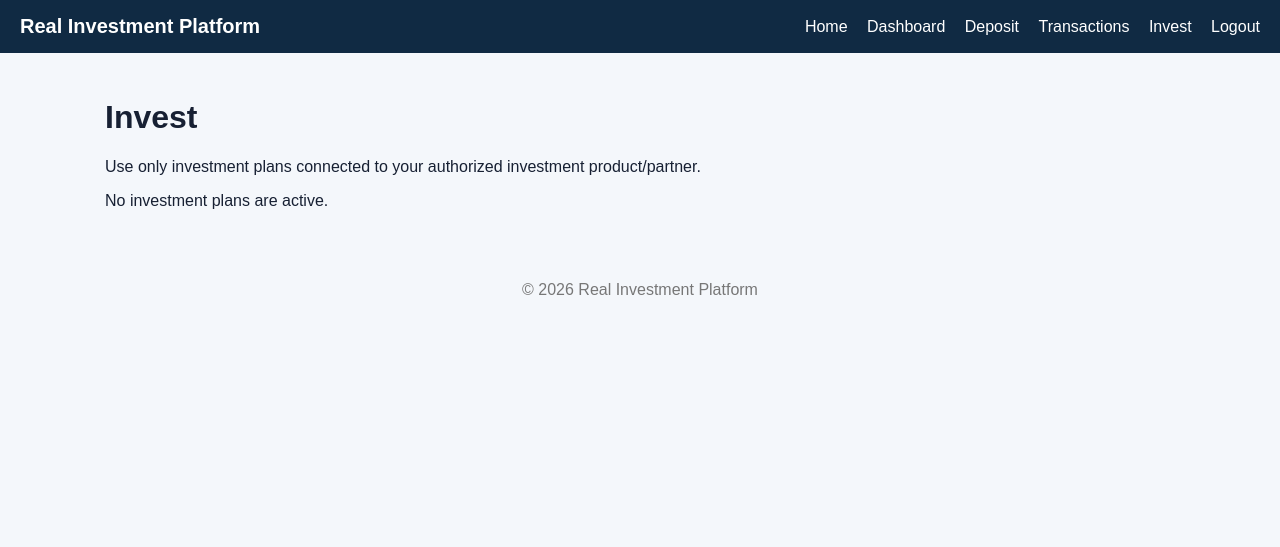
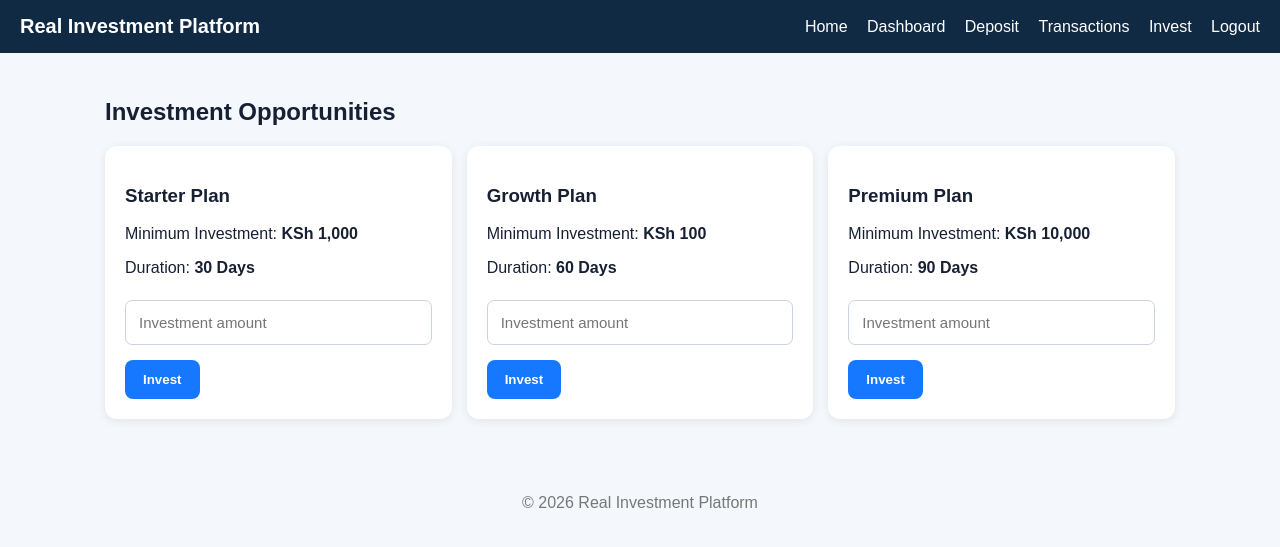
Before and after one commit to kiplangatduncan/real-investment-platform, a Flask app: template app/templates/invest.html in a window 1280 px wide. Shown: the top 547 px of the page. Run offline with Flask 3, Linux system fonts and the light colour scheme; the template is opened without the code that fills it, so the values that code supplies are empty.

Commit message:
Update invest.html

```diff
--- a/app/templates/invest.html
+++ b/app/templates/invest.html
@@ -1,19 +1,137 @@
 {% extends "base.html" %}
+
+{% block title %}
+Investment Plans
+{% endblock %}
+
 {% block content %}
-<h1>Invest</h1>
-<p>Use only investment plans connected to your authorized investment product/partner.</p>
-{% for p in plans %}
-<div class="card">
-<h2>{{ p.name }}</h2>
-<p>{{ p.description }}</p>
-<p><strong>Minimum:</strong> {{ p.minimum_amount }} {{ p.currency }}</p>
-<p><strong>Return:</strong> {{ p.return_description or "Actual performance; not guaranteed." }}</p>
-<form method="post">
-<input type="hidden" name="csrf_token" value="{{ csrf_token() }}">
-<input type="hidden" name="plan_id" value="{{ p.id }}">
-<label>Amount<input type="number" name="amount" min="{{ p.minimum_amount }}" step="0.01" required></label>
-<button class="button">Invest</button>
-</form>
+
+<h2>Investment Opportunities</h2>
+
+<div class="grid">
+
+    <div class="card">
+
+        <h3>Starter Plan</h3>
+
+        <p>
+            Minimum Investment:
+            <strong>KSh 1,000</strong>
+        </p>
+
+        <p>
+            Duration:
+            <strong>30 Days</strong>
+        </p>
+
+        <form method="POST"
+              action="/invest">
+
+            <input
+                type="hidden"
+                name="plan"
+                value="starter"
+            >
+
+            <input
+                type="number"
+                name="amount"
+                min="1000"
+                placeholder="Investment amount"
+                required
+            >
+
+            <button class="btn"
+                    type="submit">
+                Invest
+            </button>
+
+        </form>
+
+    </div>
+
+
+    <div class="card">
+
+        <h3>Growth Plan</h3>
+
+        <p>
+            Minimum Investment:
+            <strong>KSh 100</strong>
+        </p>
+
+        <p>
+            Duration:
+            <strong>60 Days</strong>
+        </p>
+
+        <form method="POST"
+              action="/invest">
+
+            <input
+                type="hidden"
+                name="plan"
+                value="growth"
+            >
+
+            <input
+                type="number"
+                name="amount"
+                min="5000"
+                placeholder="Investment amount"
+                required
+            >
+
+            <button class="btn"
+                    type="submit">
+                Invest
+            </button>
+
+        </form>
+
+    </div>
+
+
+    <div class="card">
+
+        <h3>Premium Plan</h3>
+
+        <p>
+            Minimum Investment:
+            <strong>KSh 10,000</strong>
+        </p>
+
+        <p>
+            Duration:
+            <strong>90 Days</strong>
+        </p>
+
+        <form method="POST"
+              action="/invest">
+
+            <input
+                type="hidden"
+                name="plan"
+                value="premium"
+            >
+
+            <input
+                type="number"
+                name="amount"
+                min="10000"
+                placeholder="Investment amount"
+                required
+            >
+
+            <button class="btn"
+                    type="submit">
+                Invest
+            </button>
+
+        </form>
+
+    </div>
+
 </div>
-{% else %}<p>No investment plans are active.</p>{% endfor %}
+
 {% endblock %}
```
